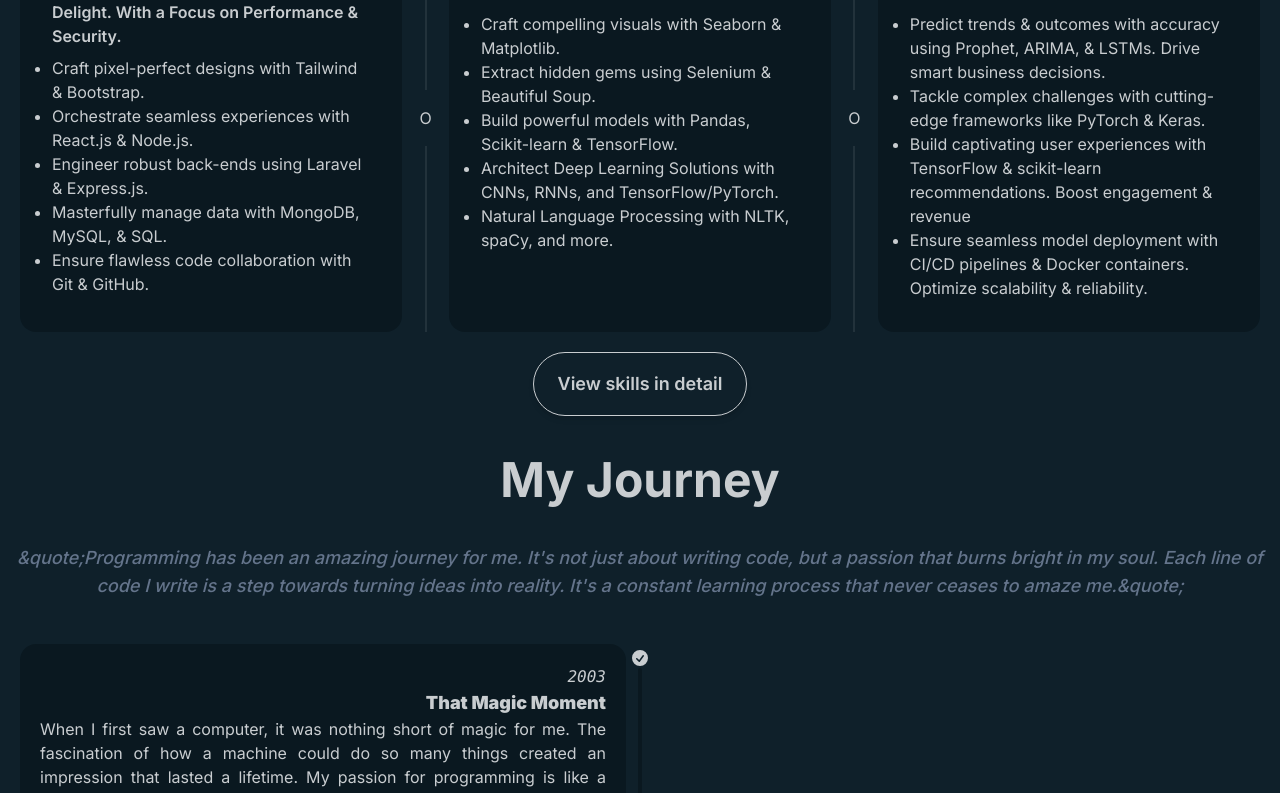
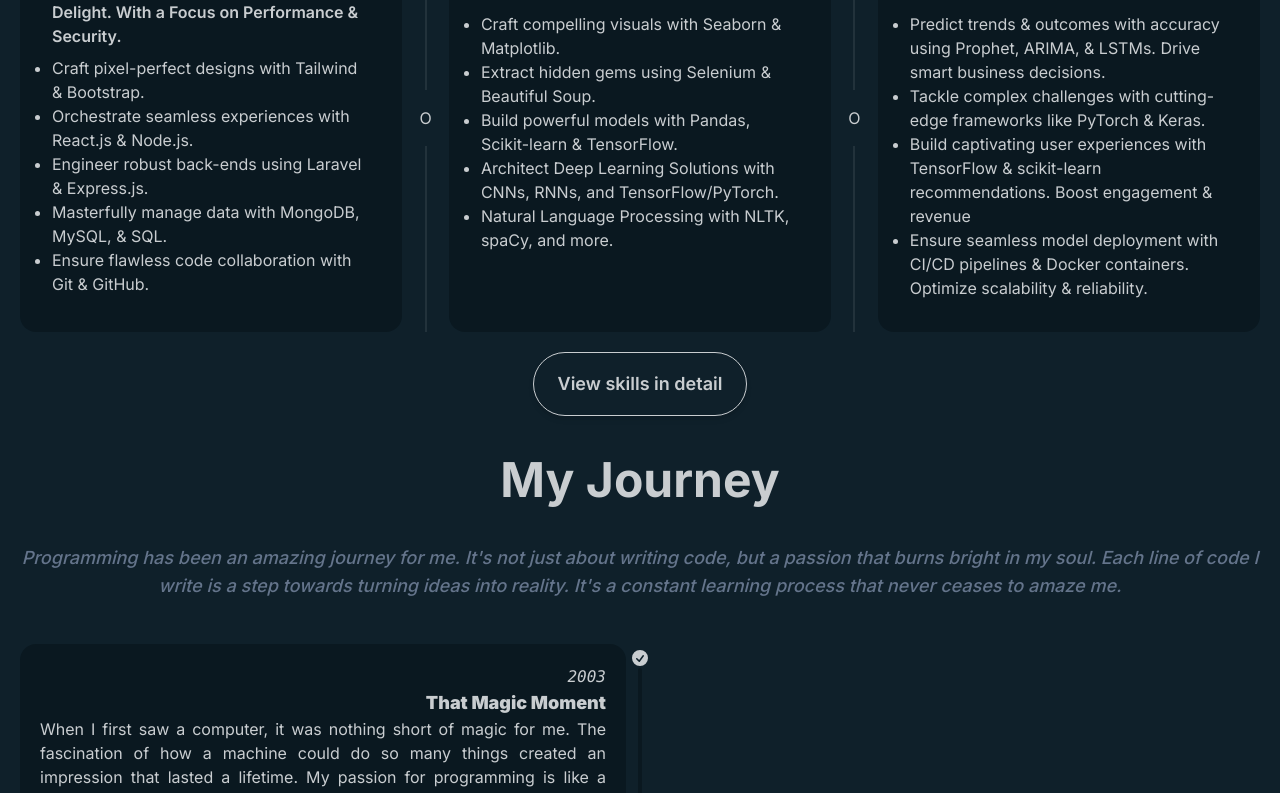
Before and after one commit to sakib3201/sakibshahon-portfolio, a Next.js app: page / in a window 1280 px wide. Shown: the part 1437-2230 px from the top of the page. Built offline with nearby package versions, Linux system fonts and the light colour scheme.

Commit message:
Minor typo fix

```diff
--- a/src/app/components/HomepageTimeLine.jsx
+++ b/src/app/components/HomepageTimeLine.jsx
@@ -11,11 +11,11 @@ const HomepageTimeLine = () => {
       </div>
       <div className="text-center mt-10 mb-10">
         <blockquote className="italic text-lg font-medium text-slate-500">
-          &quote;Programming has been an amazing journey for me. It&apos;s not
+          Programming has been an amazing journey for me. It&apos;s not
           just about writing code, but a passion that burns bright in my soul.
           Each line of code I write is a step towards turning ideas into
           reality. It&apos;s a constant learning process that never ceases to
-          amaze me.&quote;
+          amaze me.
         </blockquote>
       </div>
 
```
